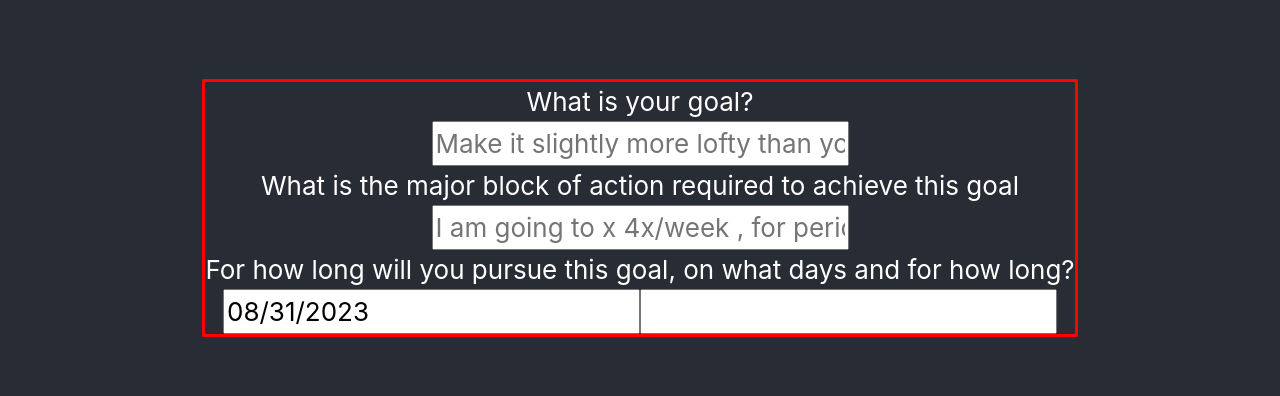
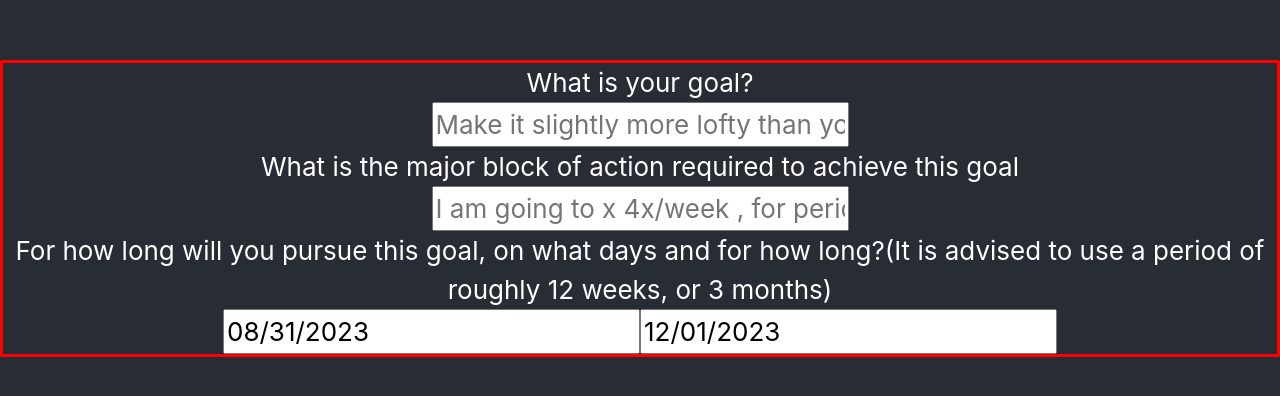
Before and after one commit to 2000mato/AH-Goals-Toolkit, a React (Create React App) app in the folder toolkit/: page / in a window 1280 px wide. Shown: the part 192-588 px from the top of the page. Built offline with nearby package versions, Linux system fonts and the light colour scheme.

Commit message:
default end date is three months from now

```diff
--- a/toolkit/src/GoalPrompt.js
+++ b/toolkit/src/GoalPrompt.js
@@ -8,7 +8,10 @@ import "./GoalPrompt.css";
 function GoalPrompt() {
     // add a usestate method later based on clicking a button to reset the goal or intitialize the goal
     const [startDate, setStartDate] = useState(new Date());
-    const [endDate, setEndDate] = useState(null); // If you need an end date as well
+    const currentDate = new Date();
+    const threeMonthsFromNow =  new Date(currentDate.setMonth(currentDate.getMonth() + 3));
+
+    const [endDate, setEndDate] = useState(threeMonthsFromNow); // If you need an end date as well
 
 
     return (
@@ -18,10 +21,9 @@ function GoalPrompt() {
             <input type="text" placeholder = "Make it slightly more lofty than you think you can achieve. Without stress, growth does not occur" />
             <div>What is the major block of action required to achieve this goal</div>
             <input type = "text" placeholder ="I am going to x 4x/week , for periods of 30 minutes, 15 of which are spent doing y" />
-            <div>For how long will you pursue this goal, on what days and for how long?</div>
+            <div>For how long will you pursue this goal, on what days and for how long?(It is advised to use a period of roughly 12 weeks, or 3 months)</div>
             <div>
             <DatePicker selected={startDate} onChange={date => setStartDate(date)} />
-            {/* If you need an end date as well */}
             <DatePicker selected={endDate} onChange={date => setEndDate(date)} />
         </div>
         </div>
```
